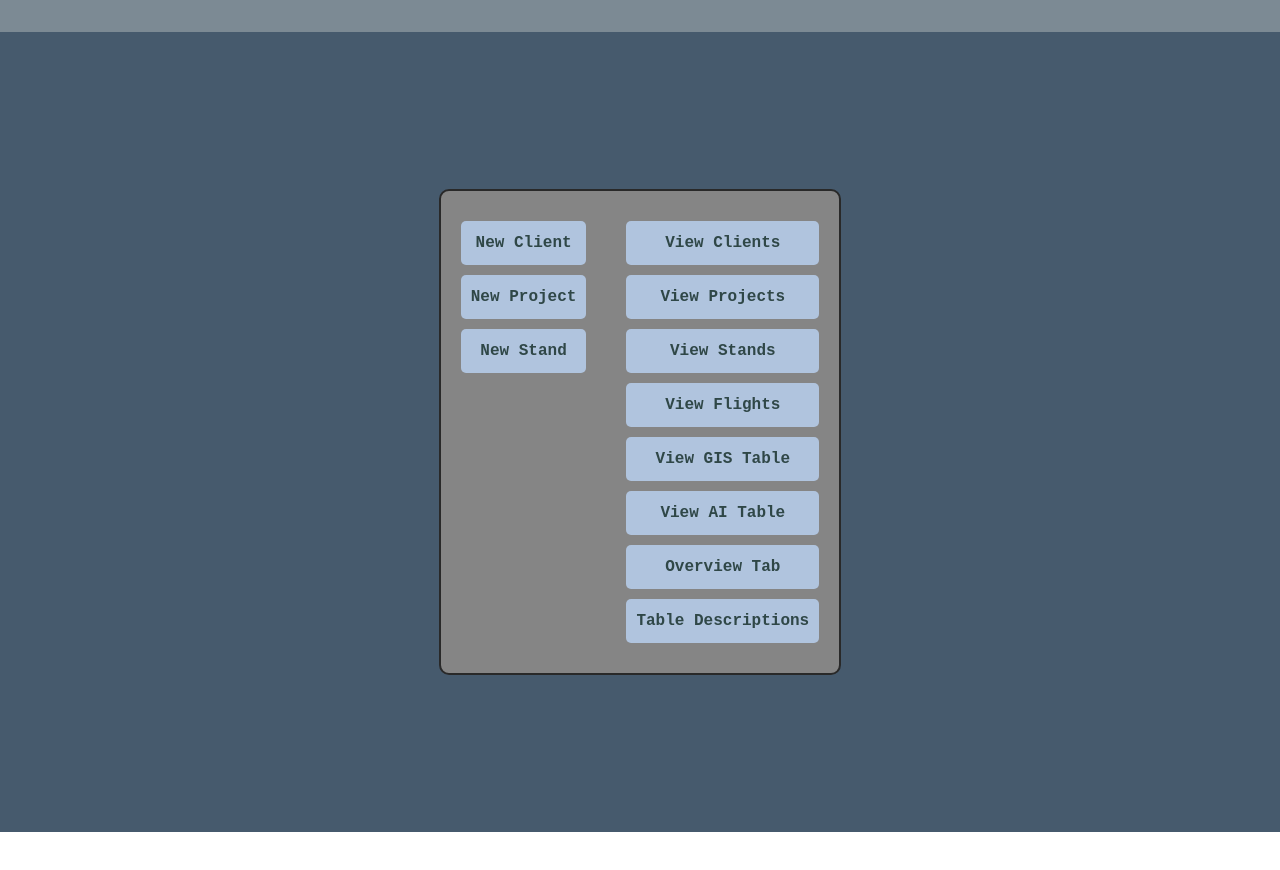
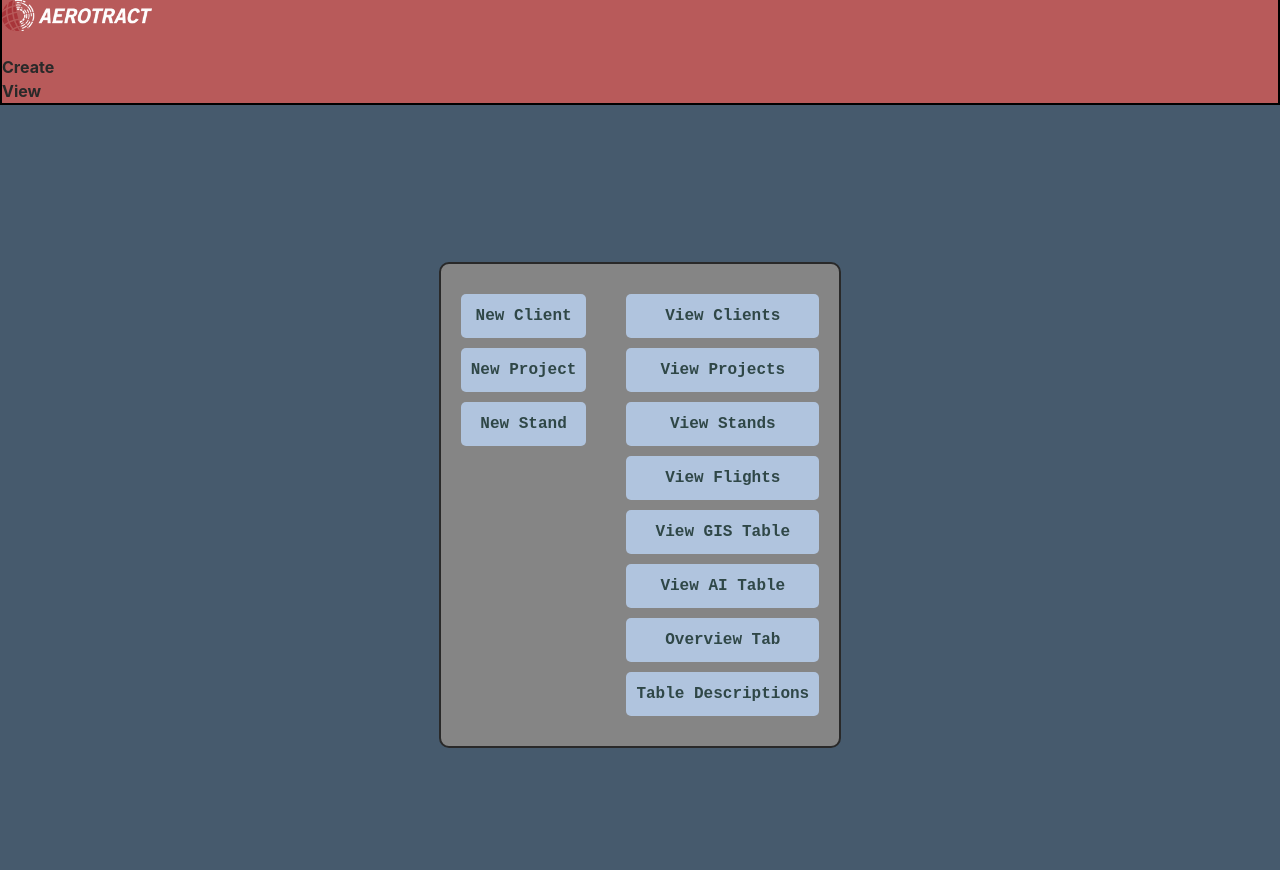
Before and after one commit to aerotractjack/aerodashv3, a React (Create React App) app: page / in a window 1280 px wide. Shown: the top 870 px of the page. Before the commit the page ends 832 px from the top, so only its background shows below. Built offline with nearby package versions, Linux system fonts and the light colour scheme.

Commit message:
[new] Add Navbar content

```diff
--- a/src/components/Navbar.js
+++ b/src/components/Navbar.js
@@ -1,20 +1,36 @@
-import { Flex } from "@chakra-ui/react";
-
+import React from 'react';
+import { Link, NavLink } from 'react-router-dom';
+import aerotract_navbar_logo from '../assets/aerotract_navbar_logo.png';
+import { Navbar as BootstrapNavbar, NavDropdown, Nav } from 'react-bootstrap';
+import { createTables, viewTables } from '../config.js'
 
 const Navbar = () => {
-  return (
-    <>
-    <Flex
-      bg="#7c8a94"
-      p={4}
-      zIndex={1}
-      position="sticky"
-      top={0}
-    >
-
-    </Flex>
-    </>
-  );
+    return (
+        <BootstrapNavbar bg="dark" variant="dark" expand="lg" fixed="top">
+            <Link to="/" className="navbar-brand">
+                <img src={aerotract_navbar_logo} alt="Logo" style={{ width: '150px', marginRight: '10px' }} />
+            </Link>
+            <BootstrapNavbar.Toggle aria-controls="basic-navbar-nav" />
+            <BootstrapNavbar.Collapse id="basic-navbar-nav">
+                <Nav className="mr-auto">
+                    <NavDropdown title="Create" id="basic-nav-dropdown">
+                        {Object.keys(createTables).map((key) => (
+                            <NavDropdown.Item as={NavLink} key={key} to={`/create/${createTables[key]}`}>
+                                {key}
+                            </NavDropdown.Item>
+                        ))}
+                    </NavDropdown>
+                    <NavDropdown title="View" id="basic-nav-dropdown">
+                        {Object.keys(viewTables).map((key) => (
+                            <NavDropdown.Item as={NavLink} key={key} to={`/view/${viewTables[key]}`}>
+                                {key}
+                            </NavDropdown.Item>
+                        ))}
+                    </NavDropdown>
+                </Nav>
+            </BootstrapNavbar.Collapse>
+        </BootstrapNavbar>
+    );
 };
 
 export default Navbar;
```
